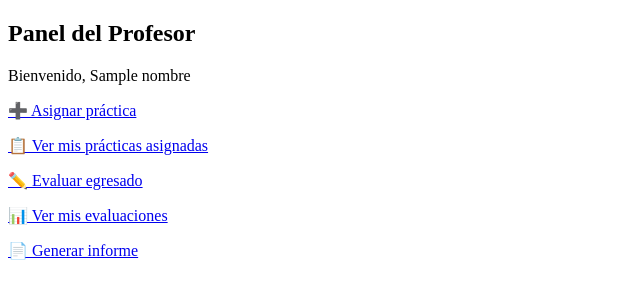
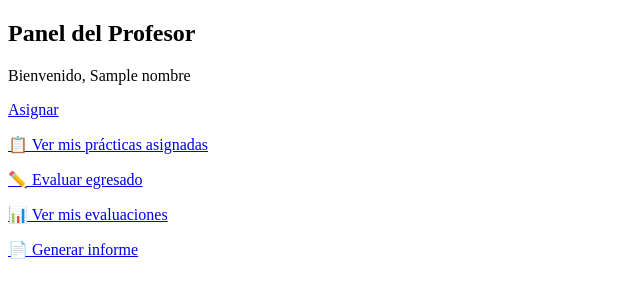
Before and after one commit to JandrySan/UniEmplea, a Flask app: template templates/panel_profesor.html in a window 1280 px wide. Shown: the part 82-382 px from the top of the page, without its empty margins (0-640 px from the left). Run offline with Flask 3, Linux system fonts and the light colour scheme; the template is opened without the code that fills it: most values are stand-ins (such as "Sample title", 1, 10 or a date in 2020).

Commit message:
Update link for assigning practice in panel_profesor

```diff
--- a/templates/panel_profesor.html
+++ b/templates/panel_profesor.html
@@ -4,7 +4,7 @@
 <h2>Panel del Profesor</h2>
 <p>Bienvenido, {{ nombre }}</p>
 
-<p><a href="{{ url_for('asignar_practica') }}">➕ Asignar práctica</a></p>
+<p><a href="{{ url_for('asignar_practica', id_practica=o['_id']) }}">Asignar</a>
 <p><a href="{{ url_for('mis_practicas_profesor') }}">📋 Ver mis prácticas asignadas</a></p>
 <p><a href="{{ url_for('evaluar_egresado') }}">✏️ Evaluar egresado</a></p>
 <p><a href="{{ url_for('mis_evaluaciones_profesor') }}">📊 Ver mis evaluaciones</a></p>
```
